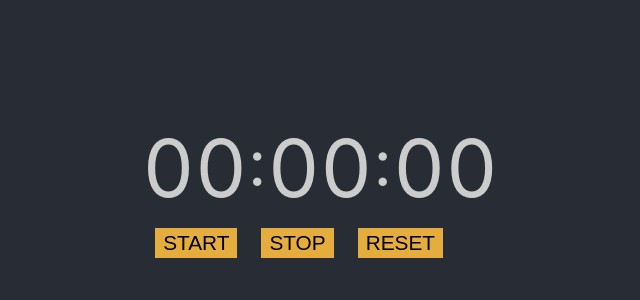
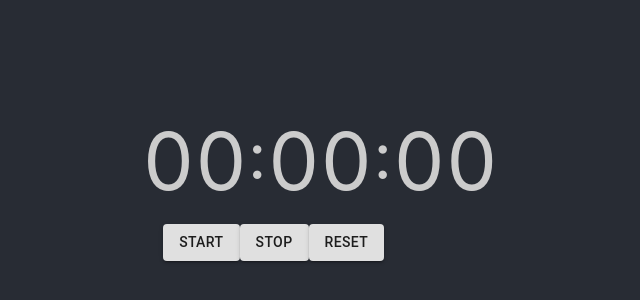
Before and after one commit to rooshanahmed/New-Timer-App, a React (Create React App) app: page / in a window 1280 px wide. Shown: the part 206-506 px from the top of the page, without its empty margins (319-959 px from the left). Built offline with nearby package versions, Linux system fonts and the light colour scheme.

Commit message:
App Updated

```diff
--- a/package.json
+++ b/package.json
@@ -3,6 +3,8 @@
   "version": "0.1.0",
   "private": true,
   "dependencies": {
+    "@material-ui/core": "^4.11.0",
+    "@material-ui/styles": "^4.10.0",
     "@testing-library/jest-dom": "^4.2.4",
     "@testing-library/react": "^9.3.2",
     "@testing-library/user-event": "^7.1.2",
--- a/src/Components/Controls/Controls.tsx
+++ b/src/Components/Controls/Controls.tsx
@@ -1,11 +1,23 @@
 import React, { useState } from "react";
-import "./Controls.css";
+import { Button, makeStyles } from "@material-ui/core";
+// import "./Controls.css";
 
 type Prop = {
   setTimeInSeconds: Function;
 };
 
+const useStyles = makeStyles((theme) => ({
+  container: {
+    margin: "12px",
+    padding: "3px 8px",
+    fontSize: "1.3rem",
+  },
+}))
+
 const Controls = (props: Prop) => {
+
+  const classes = useStyles();
+
   const { setTimeInSeconds } = props;
   const [intervalId, setIntervalId] = useState<number>(0);
 
@@ -26,10 +38,10 @@ const Controls = (props: Prop) => {
   };
 
   return (
-    <section className="container-control">
-      <button onClick={handlePlayButton}>START</button>
-      <button onClick={handleStopButton}>STOP</button>
-      <button onClick={handleResetButton}>RESET</button>
+    <section className={classes.container}>
+      <Button onClick={handlePlayButton} variant="contained">START</Button>
+      <Button onClick={handleStopButton} variant="contained">STOP</Button>
+      <Button onClick={handleResetButton} variant="contained">RESET</Button>
     </section>
   );
 };
```
Also changed, not shown: 1 other file (tests, documents, lock files or other folders).
